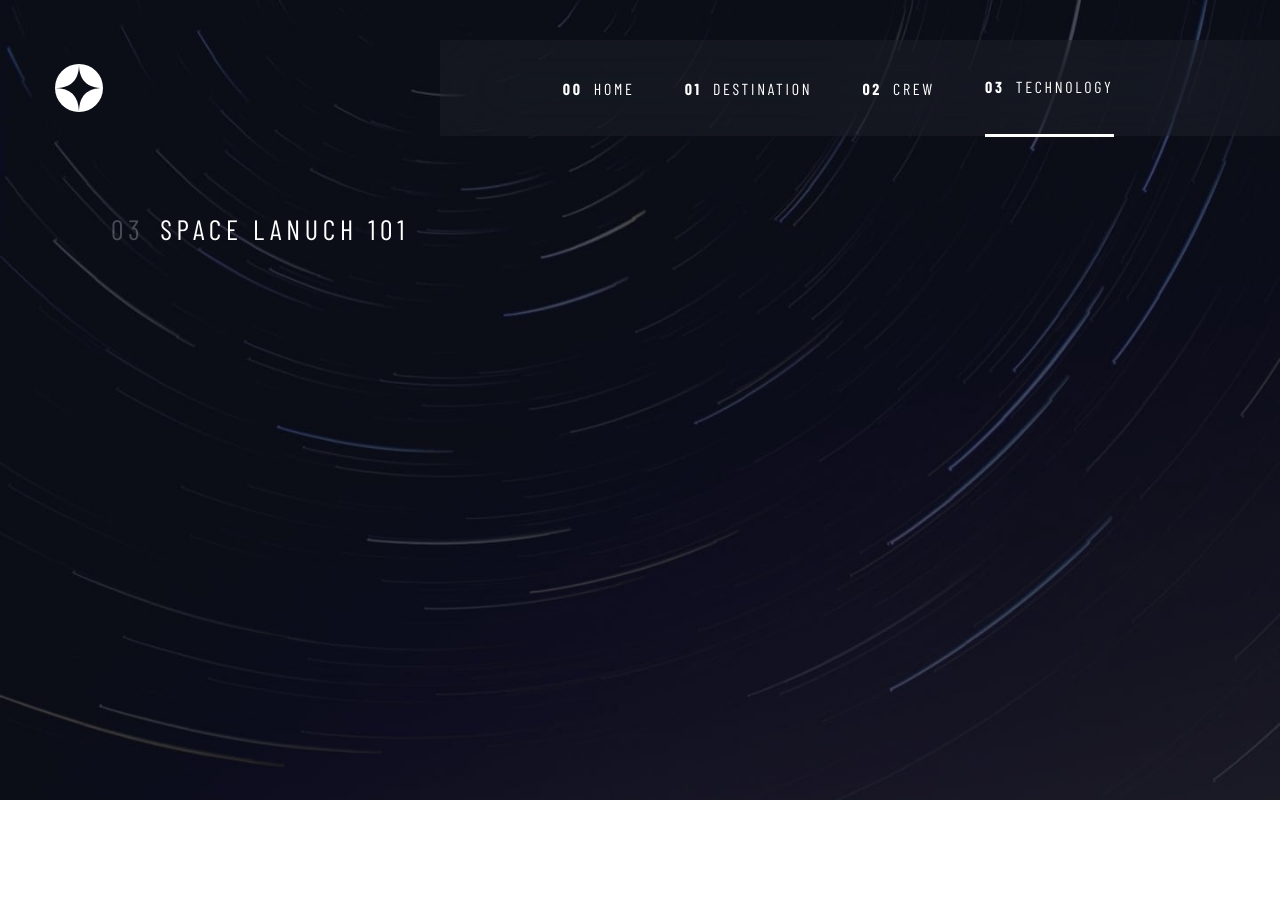
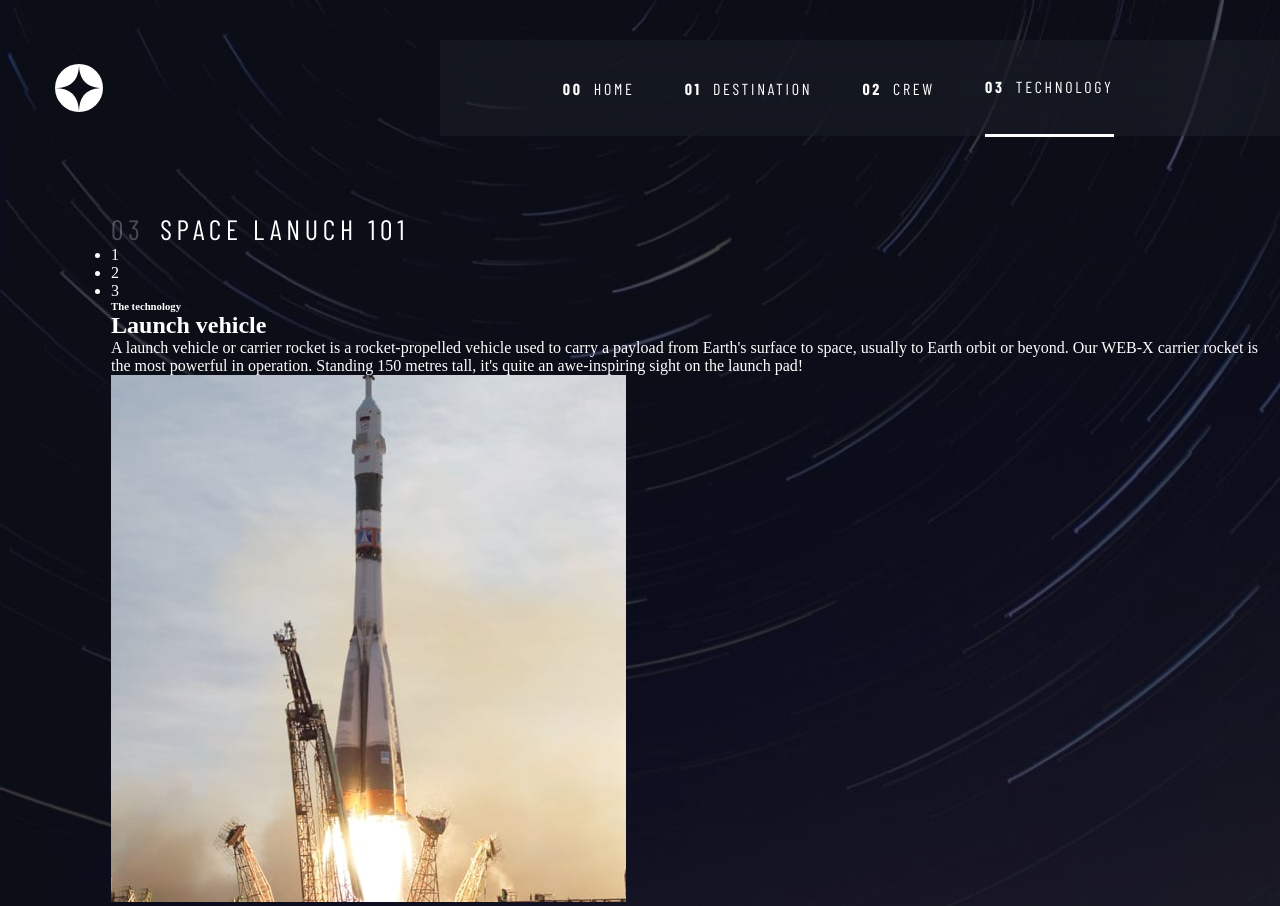
Before and after one commit to OlaleyeFisayo/space-tourism, a React (Vite) app: page /technology in a window 1280 px wide. Before the commit the page ends 800 px from the top, so only its background shows below. Built offline with nearby package versions, Linux system fonts and the light colour scheme; a web font is replaced by a local one.

Commit message:
Component build up

```diff
--- /dev/null
+++ b/src/components/technologies/index.tsx
@@ -0,0 +1,34 @@
+import imgLandscape from "../../assets/technology/image-launch-vehicle-landscape.jpg";
+import imgPortrait from "../../assets/technology/image-launch-vehicle-portrait.jpg";
+import "./index.scss";
+
+export default function Technologies() {
+  return (
+    <section id="technologies">
+      <section className="text-side">
+        <ul className="control">
+          <li className="active">1</li>
+          <li>2</li>
+          <li>3</li>
+        </ul>
+        <section className="about">
+          <h1>The technology</h1>
+          <h2>Launch vehicle</h2>
+          <p>
+            A launch vehicle or carrier rocket is a rocket-propelled vehicle
+            used to carry a payload from Earth's surface to space, usually to
+            Earth orbit or beyond. Our WEB-X carrier rocket is the most powerful
+            in operation. Standing 150 metres tall, it's quite an awe-inspiring
+            sight on the launch pad!
+          </p>
+        </section>
+      </section>
+      <section className="img-side">
+        <picture>
+          <source media="(min-width: 730px)" srcSet={imgPortrait} />
+          <img src={imgLandscape} alt="" loading="lazy" />
+        </picture>
+      </section>
+    </section>
+  );
+}
--- a/src/pages/technology/index.tsx
+++ b/src/pages/technology/index.tsx
@@ -1,4 +1,5 @@
 import Navbar from "../../components/navbar";
+import Technologies from "../../components/technologies";
 import "./index.scss";
 
 export default function Technology() {
@@ -9,6 +10,8 @@ export default function Technology() {
         <h1 className="header">
           <span className="number">03</span>Space Lanuch 101
         </h1>
+
+        <Technologies />
       </section>
     </section>
   );
```
Also changed, not shown: src/assets/technology/image-launch-vehicle-landscape.jpg (added), src/assets/technology/image-launch-vehicle-portrait.jpg (added), src/components/technologies/index.scss (added).
